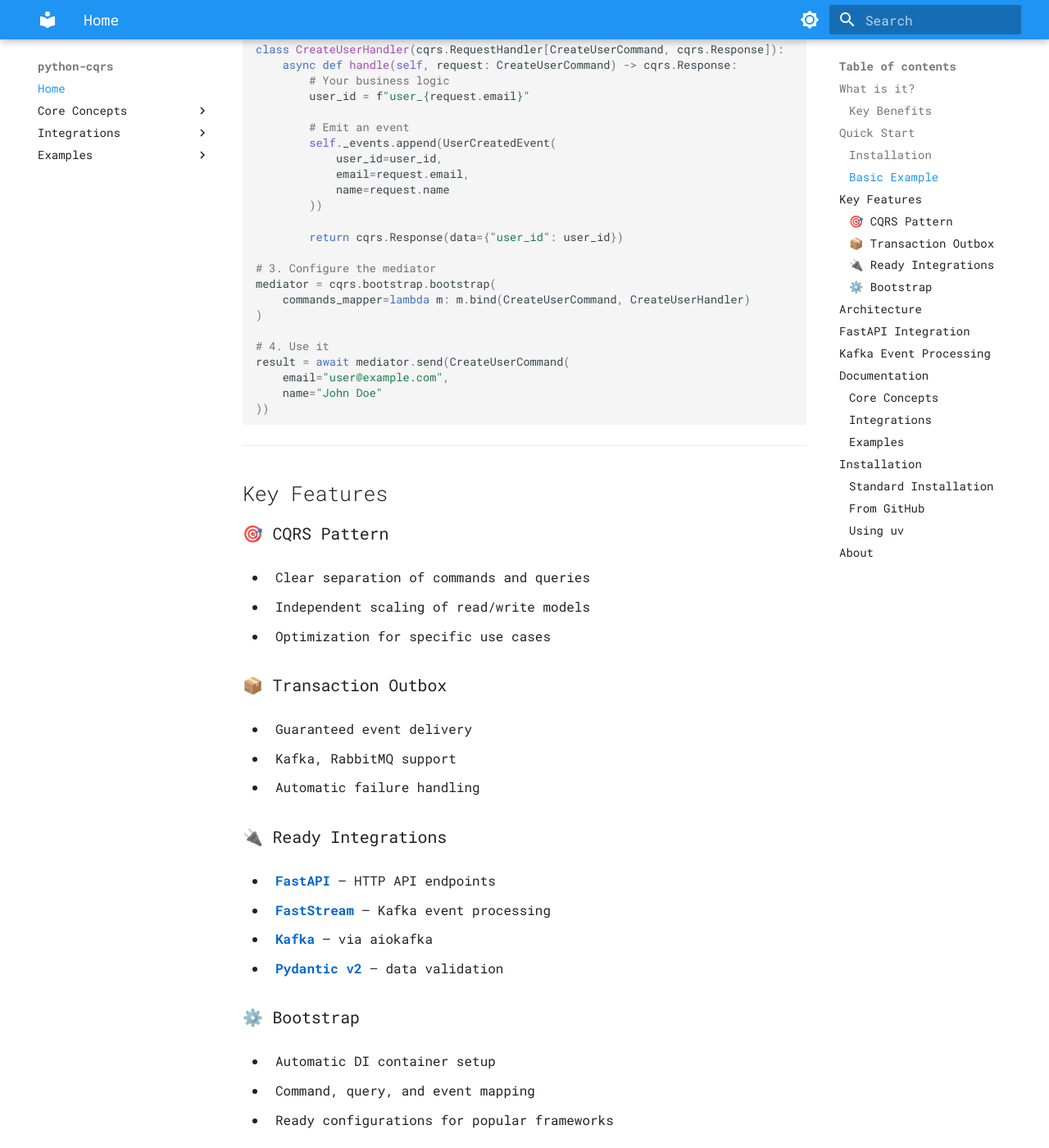
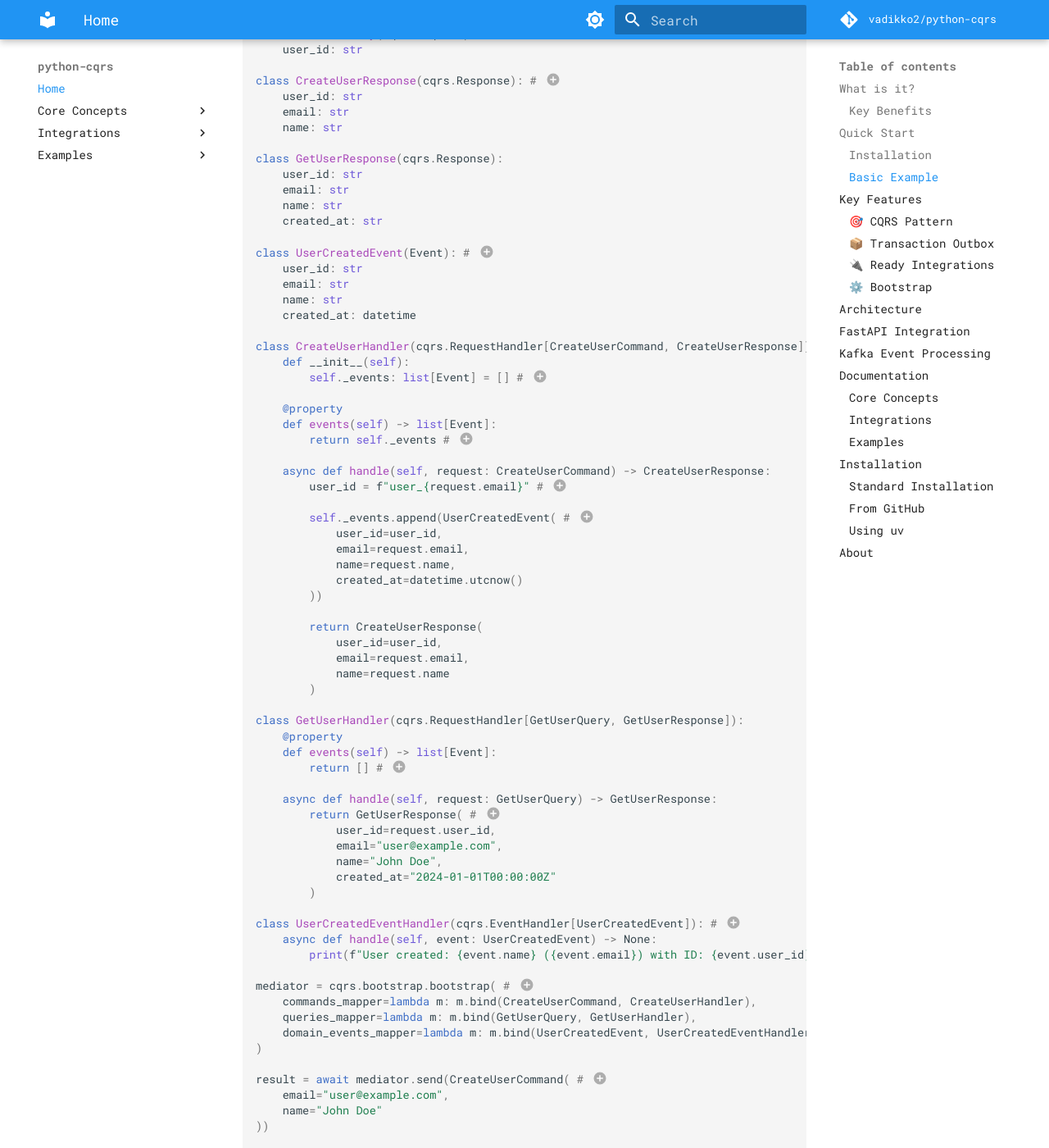
Before and after one commit to vadikko2/python-cqrs-mkdocs, an MkDocs documentation site: the page built from docs/index.md, in a window 1280 px wide and 1400 px high, scrolled down 1806 px. Shown: the whole window at 82% size. Built offline with MkDocs 1.6.1 and Material for MkDocs 9.7.7, drawn with Linux system fonts in a browser that asks for light colours; comment, search, counter and statistics services are not loaded; some of the changed text lies outside the part shown.

Commit message:
Перезалив документации

````diff
--- a/docs/index.md
+++ b/docs/index.md
@@ -17,13 +17,15 @@
             <span class="text">Downloads</span>
         </a>
     </div>
+
 </div>
 
 ---
 
 ## What is it?
 
-**Python CQRS** is a framework for implementing the CQRS (Command Query Responsibility Segregation) pattern in Python applications. It helps separate read and write operations, improving scalability, performance, and code maintainability.
+**Python CQRS** is a framework for implementing the CQRS (Command Query Responsibility Segregation) pattern in Python
+applications. It helps separate read and write operations, improving scalability, performance, and code maintainability.
 
 ### Key Benefits
 
@@ -48,60 +50,144 @@
 ```python
 import cqrs
 from cqrs.events import Event
+from datetime import datetime
 
-# 1. Define a command
-class CreateUserCommand(cqrs.Request):
+class CreateUserCommand(cqrs.Request): # (1)
     email: str
     name: str
 
-# 2. Create a handler
-class CreateUserHandler(cqrs.RequestHandler[CreateUserCommand, cqrs.Response]):
-    async def handle(self, request: CreateUserCommand) -> cqrs.Response:
-        # Your business logic
-        user_id = f"user_{request.email}"
+class GetUserQuery(cqrs.Request):
+    user_id: str
 
-        # Emit an event
-        self._events.append(UserCreatedEvent(
+class CreateUserResponse(cqrs.Response): # (2)
+    user_id: str
+    email: str
+    name: str
+
+class GetUserResponse(cqrs.Response):
+    user_id: str
+    email: str
+    name: str
+    created_at: str
+
+class UserCreatedEvent(Event): # (3)
+    user_id: str
+    email: str
+    name: str
+    created_at: datetime
+
+class CreateUserHandler(cqrs.RequestHandler[CreateUserCommand, CreateUserResponse]): # (4)
+    def __init__(self):
+        self._events: list[Event] = [] # (5)
+
+    @property
+    def events(self) -> list[Event]:
+        return self._events # (6)
+
+    async def handle(self, request: CreateUserCommand) -> CreateUserResponse:
+        user_id = f"user_{request.email}" # (7)
+
+        self._events.append(UserCreatedEvent( # (8)
+            user_id=user_id,
+            email=request.email,
+            name=request.name,
+            created_at=datetime.utcnow()
+        ))
+
+        return CreateUserResponse(
             user_id=user_id,
             email=request.email,
             name=request.name
-        ))
+        )
 
-        return cqrs.Response(data={"user_id": user_id})
+class GetUserHandler(cqrs.RequestHandler[GetUserQuery, GetUserResponse]):
+    @property
+    def events(self) -> list[Event]:
+        return [] # (6)
 
-# 3. Configure the mediator
-mediator = cqrs.bootstrap.bootstrap(
-    commands_mapper=lambda m: m.bind(CreateUserCommand, CreateUserHandler)
+    async def handle(self, request: GetUserQuery) -> GetUserResponse:
+        return GetUserResponse( # (6)
+            user_id=request.user_id,
+            email="user@example.com",
+            name="John Doe",
+            created_at="2024-01-01T00:00:00Z"
+        )
+
+class UserCreatedEventHandler(cqrs.EventHandler[UserCreatedEvent]): # (11)
+    async def handle(self, event: UserCreatedEvent) -> None:
+        print(f"User created: {event.name} ({event.email}) with ID: {event.user_id}") # (12)
+
+mediator = cqrs.bootstrap.bootstrap( # (13)
+    commands_mapper=lambda m: m.bind(CreateUserCommand, CreateUserHandler),
+    queries_mapper=lambda m: m.bind(GetUserQuery, GetUserHandler),
+    domain_events_mapper=lambda m: m.bind(UserCreatedEvent, UserCreatedEventHandler)
 )
 
-# 4. Use it
-result = await mediator.send(CreateUserCommand(
+result = await mediator.send(CreateUserCommand( # (14)
     email="user@example.com",
     name="John Doe"
 ))
+
+user_data = await mediator.send(GetUserQuery( # (15)
+    user_id="user_user@example.com"
+))
 ```
+
+1. **Commands and Queries**: Commands modify system state, queries read data. Both inherit from `cqrs.Request`.
+
+2. **Response Classes**: Response classes inherit from `cqrs.Response` and define the structure of returned data.
+
+3. **Events**: Events inherit from `cqrs.events.Event` and represent domain events that occurred.
+
+4. **Handlers**: **Command Handler** modifies state and can emit events. **Query Handler** reads data and typically doesn't emit events. Both must implement the `events` property
+
+5. **Event Storage**: Command handlers store events in `_events` list to emit them after processing.
+
+6. **Events Property**: Required by `RequestHandler` interface to access emitted events.
+
+7. **Business Logic**: Generate unique identifiers and perform domain operations.
+
+8. **Query Events**: Queries typically don't emit events as they only read data.
+
+9. **Event Emission**: Command handlers emit domain events by adding them to the `_events` list.
+
+10. **Read Model**: Query handlers fetch data from read models optimized for specific queries.
+
+11. **Event Handler**: Event handlers process domain events and handle side effects like notifications or read model updates.
+
+12. **Side Effects**: Event handlers handle side effects such as sending notifications, updating read models, or triggering other processes.
+
+13. **Mediator Configuration**: Bootstrap creates the mediator with command, query, and event mappings.
+
+14. **Usage**: Commands modify state and may emit events
+
+15. **Usage**: Queries read data without side effects
 
 ---
 
 ## Key Features
 
 ### 🎯 CQRS Pattern
+
 - Clear separation of commands and queries
 - Independent scaling of read/write models
 - Optimization for specific use cases
 
 ### 📦 Transaction Outbox
+
 - Guaranteed event delivery
 - Kafka, RabbitMQ support
 - Automatic failure handling
 
 ### 🔌 Ready Integrations
+
 - **FastAPI** — HTTP API endpoints
 - **FastStream** — Kafka event processing
 - **Kafka** — via aiokafka
 - **Pydantic v2** — data validation
 
 ### ⚙️ Bootstrap
+
 - Automatic DI container setup
 - Command, query, and event mapping
 - Ready configurations for popular frameworks
@@ -170,12 +256,14 @@
 ## Documentation
 
 ### Core Concepts
+
 - [**Bootstrap**](bootstrap.md) — quick project setup
 - [**Request Handlers**](request_handler.md) — working with commands and queries
 - [**Event Handling**](event_consuming.md) — event processing
 - [**Transaction Outbox**](outbox.md) — reliable event delivery
 
 ### Integrations
+
 - [**FastAPI Integration**](fastapi.md) — HTTP API
 - [**FastStream Integration**](faststream.md) — Kafka events
 - [**Dependency Injection**](di.md) — dependency management
@@ -183,6 +271,7 @@
 - [**Event Producing**](event_producing.md) — event publishing
 
 ### Examples
+
 - [**Examples**](examples/index.md) — practical examples and tutorials
 
 ---
@@ -190,16 +279,19 @@
 ## Installation
 
 ### Standard Installation
+
 ```bash
 pip install python-cqrs
 ```
 
 ### From GitHub
+
 ```bash
 pip install git+https://github.com/vadikko2/python-cqrs
 ```
 
 ### Using uv
+
 ```bash
 uv add python-cqrs
 ```
--- a/docs/javascripts/navigation.js
+++ b/docs/javascripts/navigation.js
@@ -50,17 +50,21 @@
 
         // Fallback - используем реальный порядок страниц из MkDocs навигации
         const pageOrder = [
-            { title: 'Home', url: '../', path: 'index' },
-            { title: 'Commands / Requests Handling', url: '../request_handler/', path: 'request_handler' },
-            { title: 'Events Handling', url: '../event_handler/', path: 'event_handler' },
-            { title: 'Bootstrap', url: '../bootstrap/', path: 'bootstrap' },
-            { title: 'Dependency Injection', url: '../di/', path: 'di' },
-            { title: 'Transactional Outbox', url: '../outbox/', path: 'outbox' },
-            { title: 'FastAPI integration', url: '../fastapi/', path: 'fastapi' },
-            { title: 'Faststream integration', url: '../faststream/', path: 'faststream' },
-            { title: 'Kafka integration', url: '../kafka/', path: 'kafka' },
-            { title: 'Event Producing', url: '../event_producing/', path: 'event_producing' },
-            { title: 'Event Consuming', url: '../event_consuming/', path: 'event_consuming' }
+            { title: 'Home', url: '/python-cqrs-mkdocs/', path: 'index' },
+            { title: 'Commands / Requests Handling', url: '/python-cqrs-mkdocs/request_handler/', path: 'request_handler' },
+            { title: 'Events Handling', url: '/python-cqrs-mkdocs/event_handler/', path: 'event_handler' },
+            { title: 'Bootstrap', url: '/python-cqrs-mkdocs/bootstrap/', path: 'bootstrap' },
+            { title: 'Dependency Injection', url: '/python-cqrs-mkdocs/di/', path: 'di' },
+            { title: 'Transactional Outbox', url: '/python-cqrs-mkdocs/outbox/', path: 'outbox' },
+            { title: 'FastAPI integration', url: '/python-cqrs-mkdocs/fastapi/', path: 'fastapi' },
+            { title: 'Faststream integration', url: '/python-cqrs-mkdocs/faststream/', path: 'faststream' },
+            { title: 'Kafka integration', url: '/python-cqrs-mkdocs/kafka/', path: 'kafka' },
+            { title: 'Event Producing', url: '/python-cqrs-mkdocs/event_producing/', path: 'event_producing' },
+            { title: 'Event Consuming', url: '/python-cqrs-mkdocs/event_consuming/', path: 'event_consuming' },
+            { title: 'Examples Overview', url: '/python-cqrs-mkdocs/examples/', path: 'examples' },
+            { title: 'Bootstrap Example', url: '/python-cqrs-mkdocs/examples/bootstrap/', path: 'examples/bootstrap' },
+            { title: 'DI Example', url: '/python-cqrs-mkdocs/examples/di/', path: 'examples/di' },
+            { title: 'Request Handler Example', url: '/python-cqrs-mkdocs/examples/request_handler/', path: 'examples/request_handler' }
         ];
 
         const currentIndex = pageOrder.findIndex(page =>
@@ -76,7 +80,7 @@
         }
 
         // Специальная обработка для главной страницы (когда currentUrl заканчивается на /)
-        if (currentUrl === '/' || currentUrl.endsWith('/python-cqrs-mkdocs/') || currentUrl.endsWith('/python-cqrs-mkdocs') || currentUrl.endsWith('/index.html')) {
+        if (currentUrl === '/' || currentUrl.endsWith('/python-cqrs-mkdocs/') || currentUrl.endsWith('/python-cqrs-mkdocs') || currentUrl.endsWith('/index.html') || currentUrl.endsWith('/python-cqrs-mkdocs/index.html')) {
             return {
                 current: pageOrder[0], // Home
                 prev: null,
--- a/mkdocs.yml
+++ b/mkdocs.yml
@@ -1,5 +1,7 @@
 site_name: python-cqrs
 site_url: https://vadikko2.github.io/python-cqrs-mkdocs/
+repo_url: https://github.com/vadikko2/python-cqrs
+repo_name: vadikko2/python-cqrs
 nav:
   - Home: index.md
   - Core Concepts:
@@ -15,6 +17,7 @@
     - Event Producing: event_producing.md
     - Event Consuming: event_consuming.md
   - Examples:
+    - Examples Overview: examples/index.md
     - Bootstrap Example: examples/bootstrap.md
     - DI Example: examples/di.md
     - Request Handler Example: examples/request_handler.md
@@ -68,6 +71,8 @@
   - search
   - awesome-pages
   - autorefs
+use_directory_urls: true
+strict: true
 extra_css:
   - stylesheets/extra.css
 extra_javascript:
````
Also changed, not shown: docs/examples/index.md (added, +15 -0 lines).
